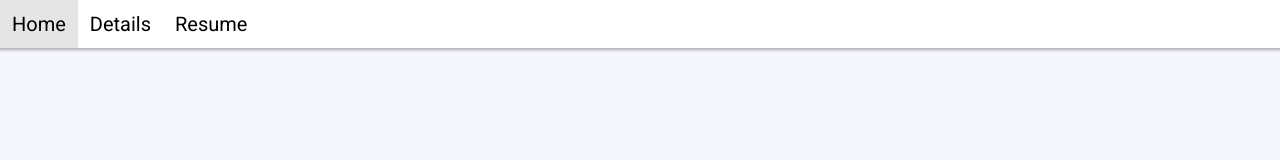
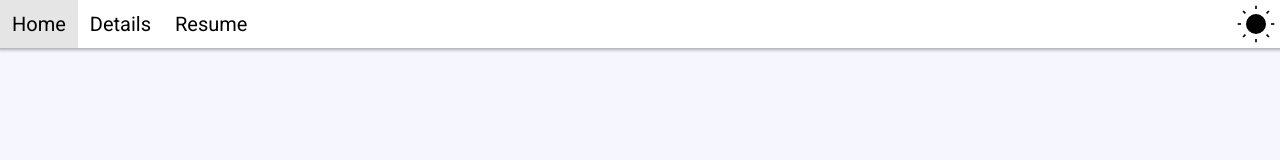
Before and after one commit to acezxn/Personal-Website, a React (Create React App) app: page / in a window 1280 px wide. Shown: the top 160 px of the page. Built offline with nearby package versions, Linux system fonts and the light colour scheme.

Commit message:
Added theme switcher

```diff
--- a/src/components/Navbar.js
+++ b/src/components/Navbar.js
@@ -1,3 +1,4 @@
+import { ThemeSwitch } from "./ThemeSwitch"
 import "./css/Navbar.css"
 
 export const Navbar = () => {
@@ -6,6 +7,10 @@ export const Navbar = () => {
             <a href="/"><input type="button" className="button" value="Home" /></a>
             <a href="/dashboard"><input type="button" className="button" value="Details" /></a>
             <a href="/resume"><input type="button" className="button" value="Resume"/></a>
+            <div style={{display:"inline-block", position: "absolute", top: 3, left: "calc(100vw - 50px)"}}>
+                <ThemeSwitch />
+            </div>
+
         </div>
     )
 }
--- /dev/null
+++ b/src/components/ThemeSwitch.js
@@ -0,0 +1,42 @@
+import { useEffect, useState } from "react";
+import { ReactComponent as Sun } from "./../sun.svg"
+import { ReactComponent as Moon } from "./../moon.svg"
+export const ThemeSwitch = () => {
+    const [theme, setTheme] = useState("");
+    const toggleTheme = () => {
+        if (theme === "light") {
+            setTheme("dark");
+            localStorage.setItem("theme", "dark");
+        } else {
+            setTheme("light");
+            localStorage.setItem("theme", "light");
+        }
+    }
+    useEffect(() => {
+        const currentTheme = localStorage.getItem("theme");
+
+        if (currentTheme) {
+            document.documentElement.setAttribute("data-theme", currentTheme);
+            setTheme(currentTheme);
+
+            // if (currentTheme === 'dark') {
+            //     toggleSwitch.checked = true;
+            // }
+        }
+    }, [theme]);
+
+    return (
+        <>
+            <button style={{ backgroundColor: "transparent", border: "none" }} onClick={toggleTheme}>
+                {
+                    theme === "dark" ? (
+                        <Moon width={40} height={40} style={{ filter: "invert(1)" }} />
+                    ) : (
+                        <Sun width={40} height={40} />
+                    )
+                }
+            </button>
+
+        </>
+    );
+}
```
Also changed, not shown: src/moon.svg (added), src/sun.svg (added).
